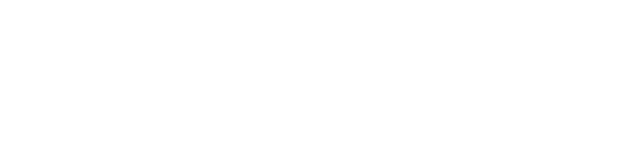
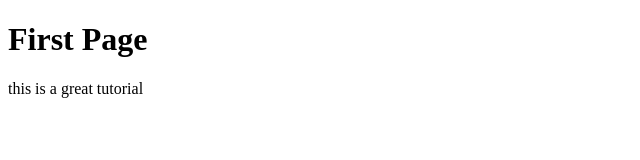
Before and after one commit to carterbryan89/git-course, a plain HTML site: page index.html in a window 1280 px wide. Shown: the whole page, without its empty margins (0-640 px from the left). Drawn offline with Linux system fonts and the light colour scheme.

Commit message:
Changed the index file

```diff
--- a/index.html
+++ b/index.html
@@ -8,7 +8,9 @@
 </head>
 
 <body>
-
+    <h1>First Page</h1>
+    <p>this is a great tutorial</p>
 </body>
 
+
 </html>
```
